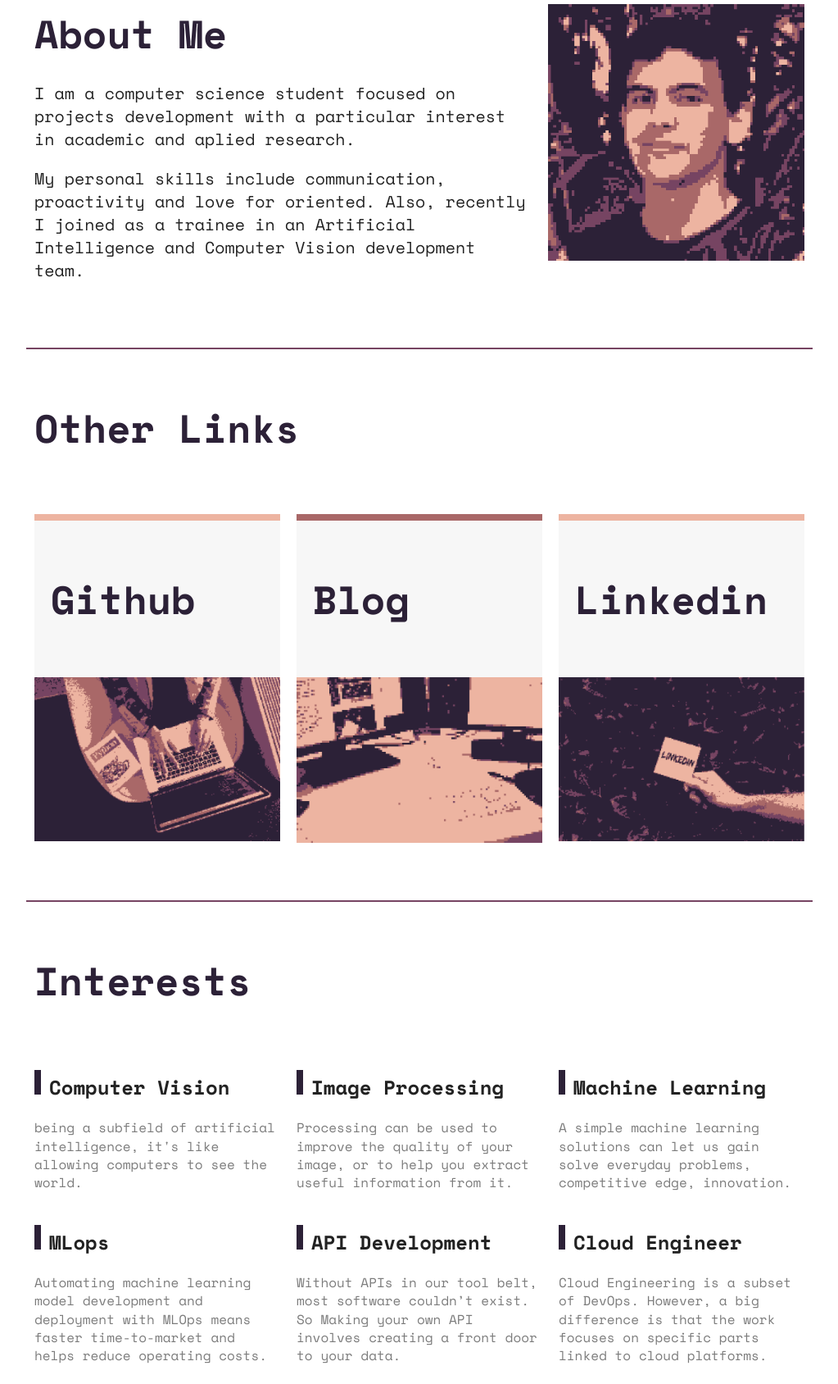
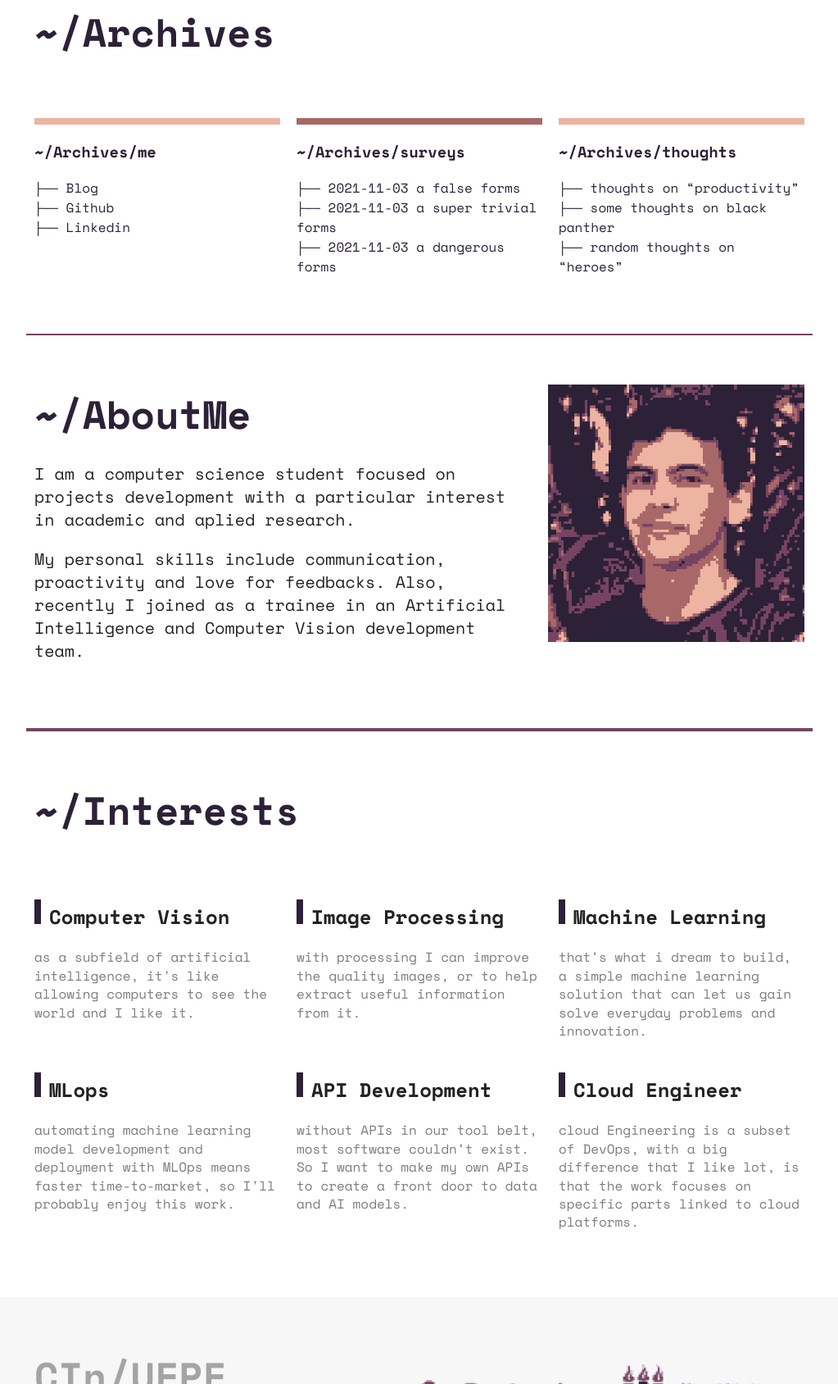
Before and after one commit to dejardim/IF668-WebProject, a plain HTML site: page index.html in a window 1280 px wide. Shown: the part 548-2236 px from the top of the page at 82% size, without its empty margins (128-1151 px from the left). Drawn offline with nearby package versions, Linux system fonts and the light colour scheme.

Commit message:
Update index.html

```diff
--- a/index.html
+++ b/index.html
@@ -27,8 +27,8 @@
             </div>
             <nav class="menu-nav">
                 <ul>
-                    <li><a href="#about">About Me</a></li>
-                    <li><a href="#links">Other Links</a></li>
+                    <li><a href="#links">Archives</a></li>
+                    <li><a href="#about">AboutMe</a></li>
                     <li><a href="#interests">Interests</a></li>
                 </ul>
             </nav>
@@ -43,13 +43,43 @@
         <p>~meme hehehelp</p>
     </div>
 
+    <section id="links" class="links">
+        <h1>~/Archives</h1>
+        <div class="links-container">
+            <div class="links-item order2">
+                <h3>~/Archives/surveys</h3>
+                <ul>
+                    <li><a href="#">├── 2021-11-03 a false forms</a></li>
+                    <li><a href="#">├── 2021-11-03 a super trivial forms</a></li>
+                    <li><a href="#">├── 2021-11-03 a dangerous forms</a></li>
+                </ul>
+            </div>
+            <div class="links-item order1">
+                <h3>~/Archives/me</h3>
+                <ul>
+                    <li><a href="https://dev.to/silvamva" target="_blank">├── Blog</a></li>
+                    <li><a href="https://github.com/silvamva" target="_blank">├── Github</li>
+                    <li><a href="https://www.linkedin.com/in/matheusvasilva/" target="_blank">├── Linkedin</a></li>
+                </ul>
+            </div>
+            <div class="links-item order3">
+                <h3>~/Archives/thoughts</h3>
+                <ul>
+                    <li><a href="#">├── thoughts on “productivity”</a></li>
+                    <li><a href="#">├── some thoughts on black panther</li>
+                    <li><a href="#">├── random thoughts on “heroes”</a></li>
+                </ul>
+            </div>
+        </div>
+    </section>
+
     <section id="about" class="about">
         <div class="about-info">
-            <h1>About Me</h1>
+            <h1>~/AboutMe</h1>
             <p>I am a computer science student focused on projects development
             with a particular interest in academic and aplied research.</p>
             <p>My personal skills include communication, proactivity
-            and love for oriented. Also, recently I joined as a trainee in an
+            and love for feedbacks. Also, recently I joined as a trainee in an
             Artificial Intelligence and Computer Vision development team.</p>
         </div>
         <div class="about-img">
@@ -57,63 +87,46 @@
         </div>
     </section>
 
-    <section id="links" class="links">
-        <h1>Other Links</h1>
-        <div class="links-container">
-            <div class="links-item order2">
-                <h2><a href="https://dev.to/silvamva" target="_blank">Blog</a></h2>
-                <img src="img/pxArt3.png" alt="Blog">
-            </div>
-            <div class="links-item order1">
-                <h2><a href="https://github.com/silvamva" target="_blank">Github</a></h2>
-                <img src="img/pxArt5.png" alt="Github">
-            </div>
-            <div class="links-item order3">
-                <h2><a href="https://www.linkedin.com/in/matheusdesjardins/" target="_blank">Linkedin</a></h2>
-                <img src="img/pxArt4.png" alt="Linkedin">
-            </div>
-        </div>
-    </section>
-
     <div id="interests">
-        <h1>Interests</h1>
+        <h1>~/Interests</h1>
     </div>
 
     <section class="interests">
 
         <div class="interests-item">
             <h2>Computer Vision</h2>
-            <p>being a subfield of artificial intelligence, it's like
-            allowing computers to see the world.</p>
+            <p>as a subfield of artificial intelligence, it's like
+            allowing computers to see the world and I like it.</p>
         </div>
 
         <div class="interests-item">
             <h2>Image Processing</h2>
-            <p>Processing can be used to improve the quality of your image,
-            or to help you extract useful information from it. </p>
+            <p>with processing I can improve the quality images,
+            or to help extract useful information from it. </p>
         </div>
 
         <div class="interests-item">
             <h2>Machine Learning</h2>
-            <p>A simple machine learning solutions can let us gain solve
-            everyday problems, competitive edge, innovation.</p>
+            <p>that's what i dream to build, a simple machine learning solution
+            that can let us gain solve
+            everyday problems and innovation.</p>
         </div>
 
         <div class="interests-item">
             <h2>MLops</h2>
-            <p>Automating machine learning model development and
-            deployment with MLOps means faster time-to-market and helps reduce operating costs.</p>
+            <p>automating machine learning model development and
+            deployment with MLOps means faster time-to-market, so I'll probably enjoy this work.</p>
         </div>
 
         <div class="interests-item">
             <h2>API Development</h2>
-            <p>Without APIs in our tool belt, most software couldn’t exist. So Making
-            your own API involves creating a front door to your data.</p>
+            <p>without APIs in our tool belt, most software couldn’t exist. So I want to make
+             my own APIs to create a front door to data and AI models.</p>
         </div>
 
         <div class="interests-item">
             <h2>Cloud Engineer</h2>
-            <p>Cloud Engineering is a subset of DevOps. However, a big difference
+            <p>cloud Engineering is a subset of DevOps, with a big difference that I like lot,
             is that the work focuses on specific parts linked to cloud platforms.</p>
         </div>
     </section>
```
